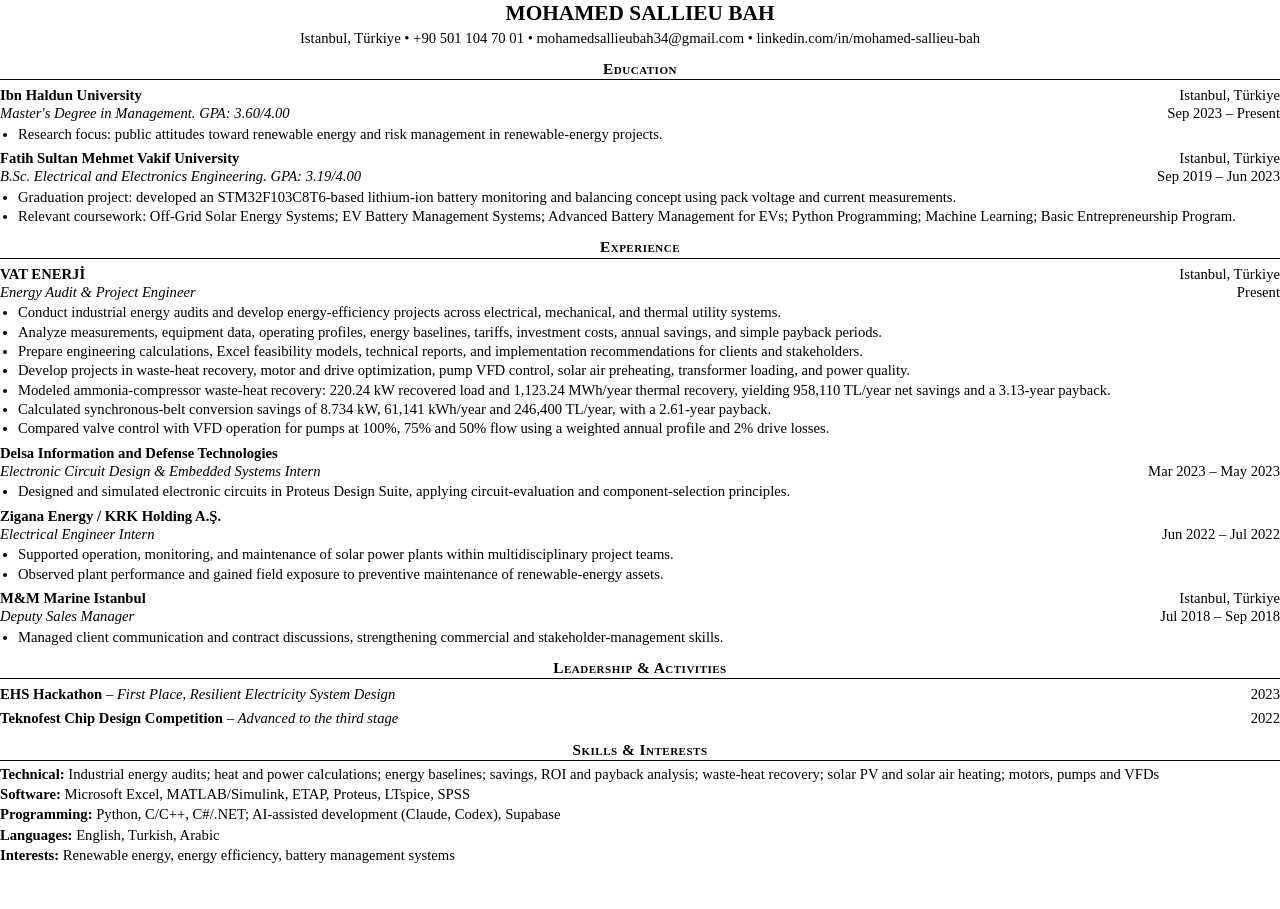
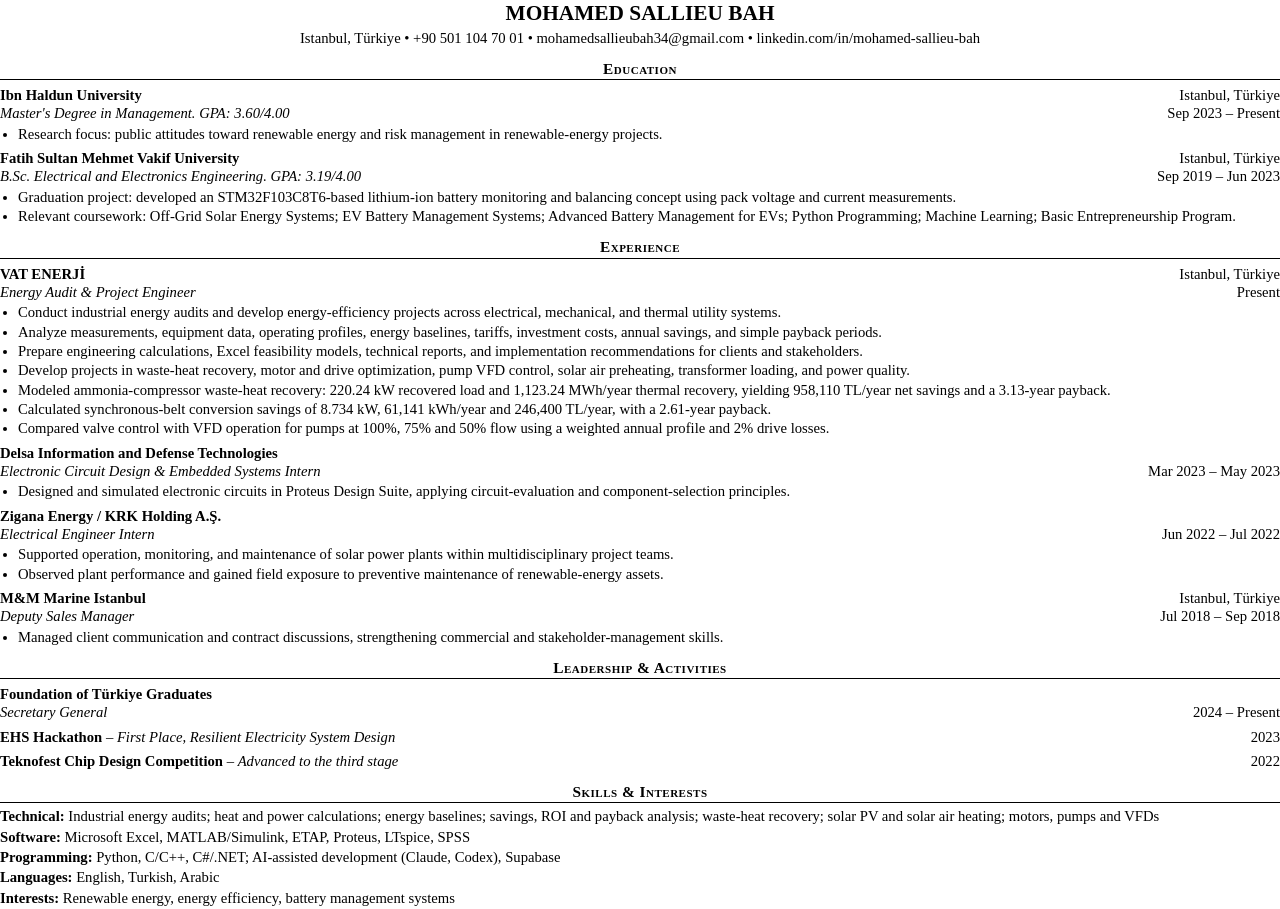
Before and after one commit to SallieuBah/BahTest, a plain HTML site: page cv/cv.html in a window 1280 px wide. Before the commit the page ends 866 px from the top, so only its background shows below. Drawn offline with Linux system fonts and the light colour scheme.

Commit message:
CV: add Secretary General, Foundation of Türkiye Graduates
Co-Authored-By: Claude Opus 5.5 <noreply@anthropic.com>
Claude-Session: https://claude.ai/code/session_01UEfkPga9JvqNywggu7GC7h

```diff
--- a/cv/cv.html
+++ b/cv/cv.html
@@ -45,6 +45,8 @@ p{margin:2px 0}
 <ul><li>Managed client communication and contract discussions, strengthening commercial and stakeholder-management skills.</li></ul>
 
 <h2>Leadership &amp; Activities</h2>
+<div class="row"><span class="b">Foundation of Türkiye Graduates</span><span></span></div>
+<div class="row" style="margin-top:0"><span class="i">Secretary General</span><span>2024 – Present</span></div>
 <div class="row"><span><span class="b">EHS Hackathon</span> – <span class="i">First Place, Resilient Electricity System Design</span></span><span>2023</span></div>
 <div class="row"><span><span class="b">Teknofest Chip Design Competition</span> – <span class="i">Advanced to the third stage</span></span><span>2022</span></div>
 
```
Also changed, not shown: 1 other file.
